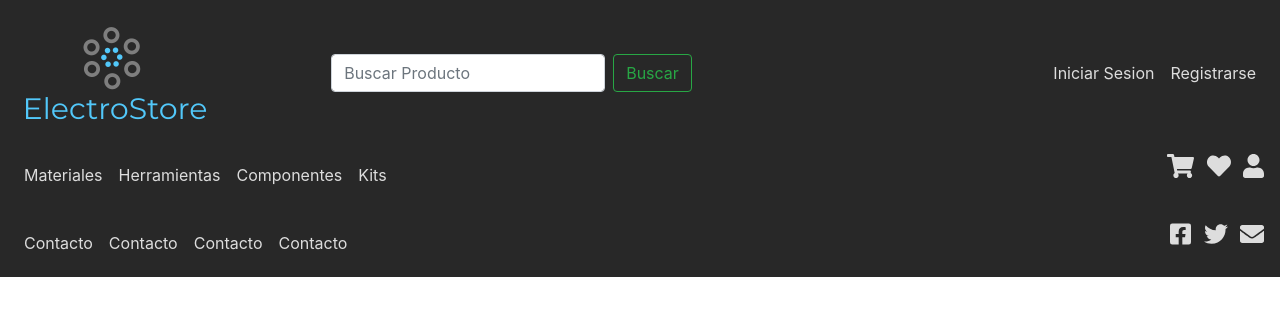
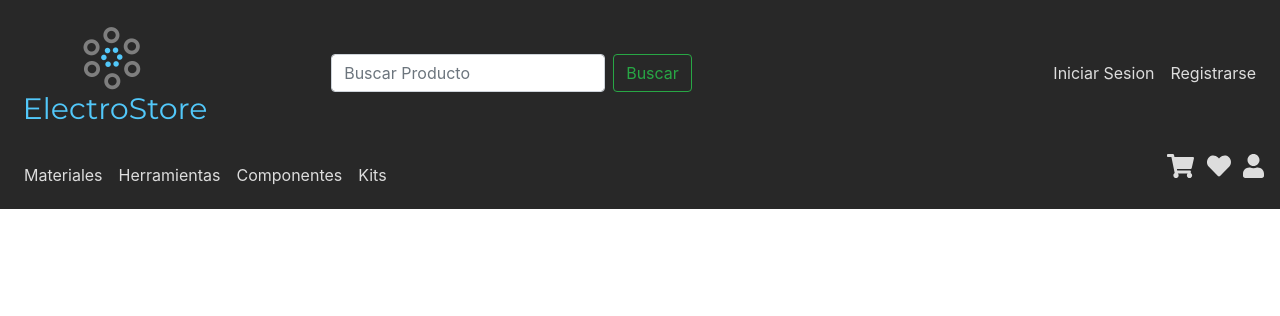
Before and after one commit to hect20/electroStore_django, a Django app: page / in a window 1280 px wide. Shown: the top 316 px of the page. Run offline with Django 3.2, Linux system fonts and the light colour scheme; some libraries are stand-ins or nearby versions.

Commit message:
Update base.html

```diff
--- a/electrostore/tiendaonline/templates/base.html
+++ b/electrostore/tiendaonline/templates/base.html
@@ -84,43 +84,7 @@
   </header>
 
   <!-- Footer -->
-  <footer class="footer">
-    <!---->
-      <nav class="navbar navbar-expand navbar-light">
 
-          <ul class="navbar-nav mr-auto">
-            <li class="nav-item">
-              <a class="nav-link" href="#">Contacto</a>
-            </li>
-            <li class="nav-item">
-              <a class="nav-link" href="#">Contacto</a>
-            </li>
-            <li class="nav-item">
-              <a class="nav-link" href="#">Contacto</a>
-            </li>
-            <li class="nav-item">
-              <a class="nav-link" href="#">Contacto</a>
-            </li>
-
-          </ul>
-
-          <ul class="icons-footer list-inline text-md-right">
-            <li class="list-inline-item">
-              <a href="#"><i class="fab fa-facebook-square"></i></a>
-            </li>
-            <li class="list-inline-item">
-              <a href="#"><i class="fab fa-twitter"></i></a>
-            </li>
-            <li class="list-inline-item">
-              <a href="#"><i class="fas fa-envelope"></i></a>
-            </li>
-
-          </ul>
-
-
-      </nav>
-    <!---->
-  </footer>
 
   <!-- Optional JavaScript -->
   <!-- jQuery first, then Popper.js, then Bootstrap JS -->
```
